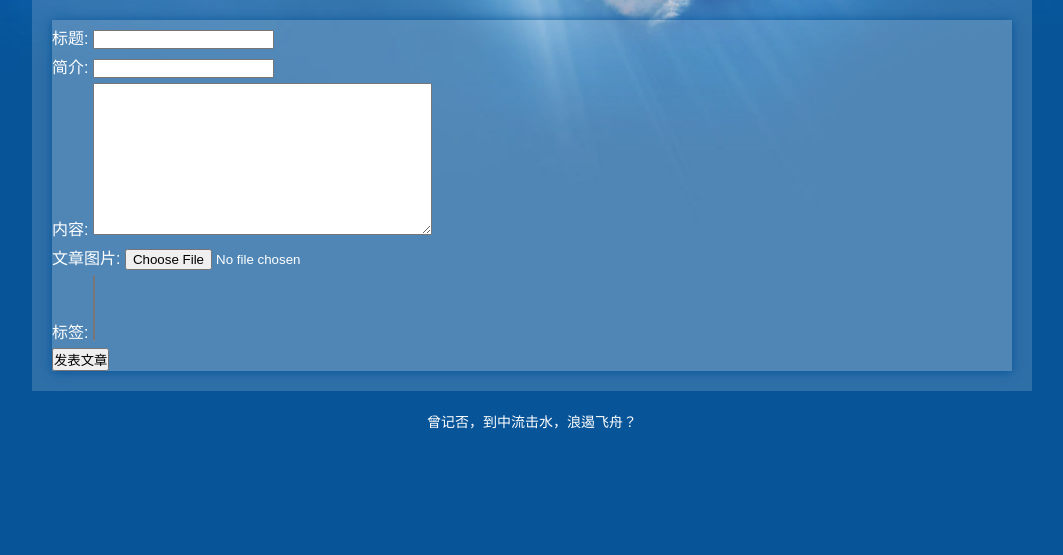
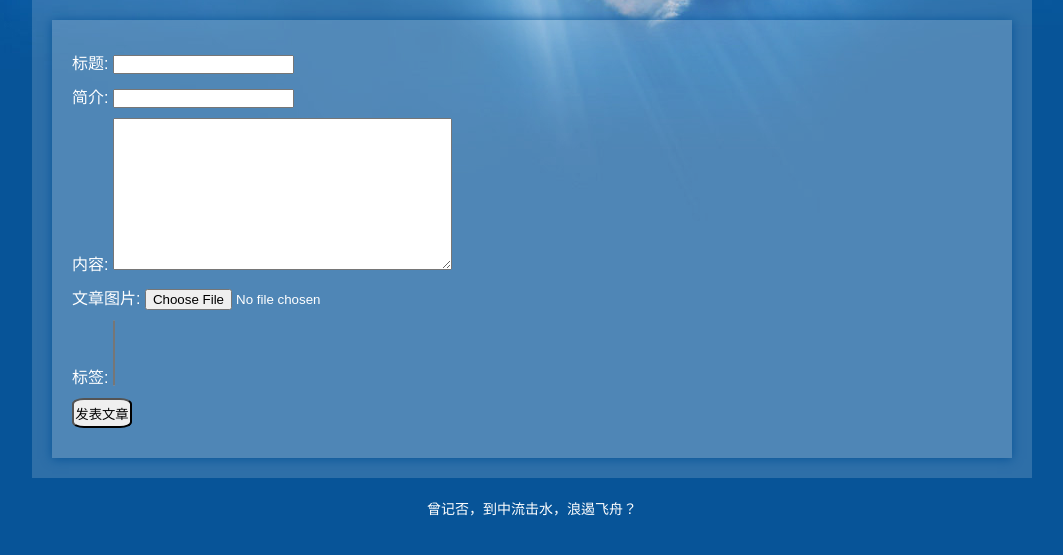
Before and after one commit to DongCing/Blog, a Django app: page /article/write in a window 1280 px wide. Shown: the part 211-766 px from the top of the page, without its empty margins (108-1171 px from the left). Run offline with Django 3.2, Linux system fonts and the light colour scheme; the visitor is signed in with stand-in values (Sample User, id 1); data that the repository does not hold is empty; parts of the project's set-up code (start-up, migrations or seed data) failed here and were passed over; some libraries are stand-ins or nearby versions.

Commit message:
富文本,留言

```diff
--- a/templates/article/write.html
+++ b/templates/article/write.html
@@ -7,18 +7,28 @@
 
 {% block mycss %}
     <style>
-       form>p{
-           margin: 5px 0;
-           font-size: 16px;
-       }
+        form {
+            margin: 30px 20px;
+            font-size: 16px;
+        }
+
+        form > p {
+            margin-bottom: 10px;
+        }
+
+        .button{
+            width: 60px;
+            height: 30px;
+            border-radius: 20%;
+        }
     </style>
 {% endblock %}
 
 {% block content %}
     <form action="{% url 'article:write' %}" method="post" enctype="multipart/form-data">
         {% csrf_token %}
+        {{ form.as_p }}
         {{ form.media }}
-        {{ form.as_p }}
-        <input type="submit" value="发表文章" class="btn btn-default">
+        <input type="submit" value="发表文章" class="button">
     </form>
 {% endblock %}
--- a/templates/base.html
+++ b/templates/base.html
@@ -18,6 +18,8 @@
 
     <script src="{% static 'js/scrollReveal.js' %}"></script>
     <script src="https://cdn.bootcss.com/jquery/3.3.1/jquery.min.js"></script>
+
+
 
     {% block mycss %}
 
```
Also changed, not shown: static/css/msg/msg.css (line endings or trailing spaces).
